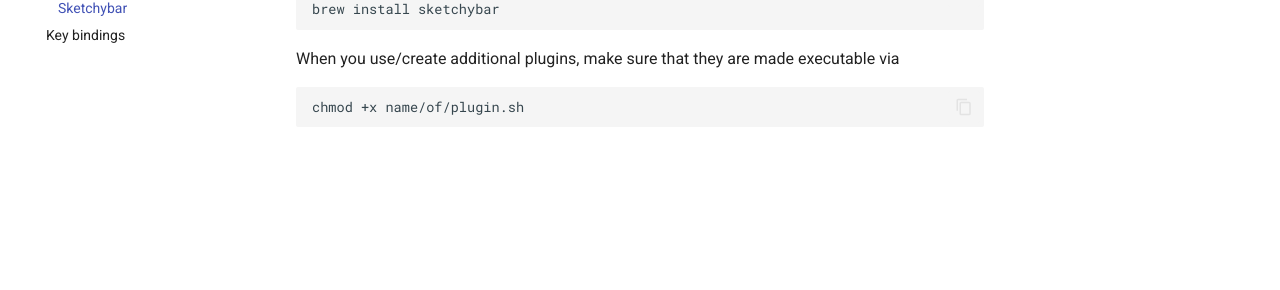
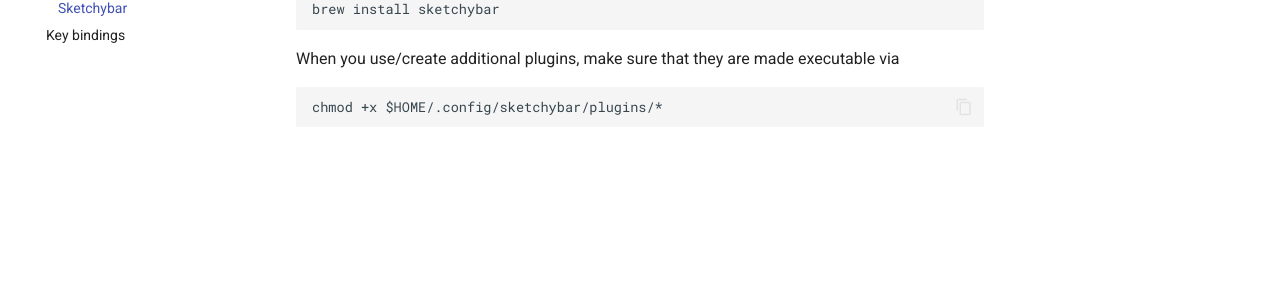
Before and after one commit to HieuDao-code/dotfiles, an MkDocs documentation site: the page built from docs/sketchybar.md, in a window 1280 px wide. Shown: the part 292-582 px from the top of the page. Built offline with MkDocs 1.6.1 and Material for MkDocs 9.7.7, drawn with Linux system fonts in a browser that asks for light colours; comment, search, counter and statistics services are not loaded.

Commit message:
Update sketchybar.md

````diff
--- a/docs/sketchybar.md
+++ b/docs/sketchybar.md
@@ -15,5 +15,5 @@ brew install sketchybar
 When you use/create additional plugins, make sure that they are made executable via
 
 ```sh
-chmod +x name/of/plugin.sh
+chmod +x $HOME/.config/sketchybar/plugins/*
 ```
````
